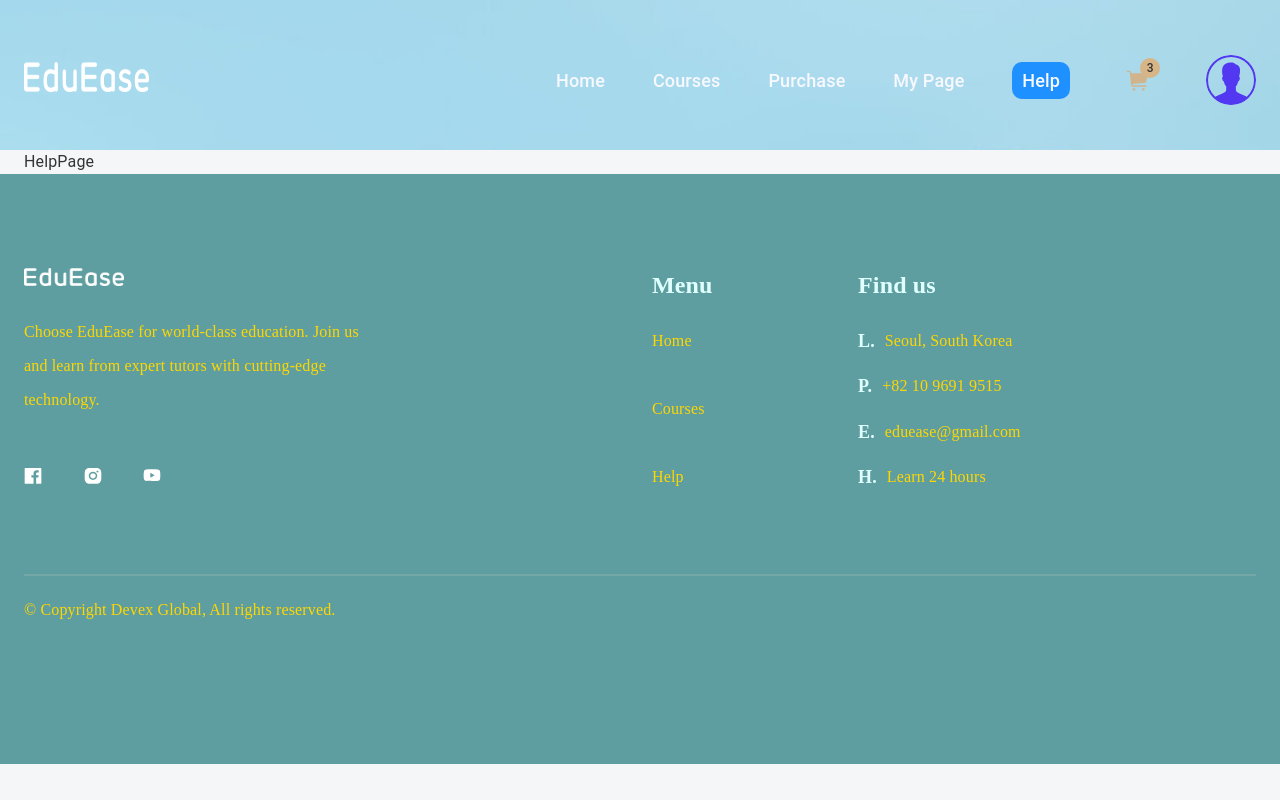
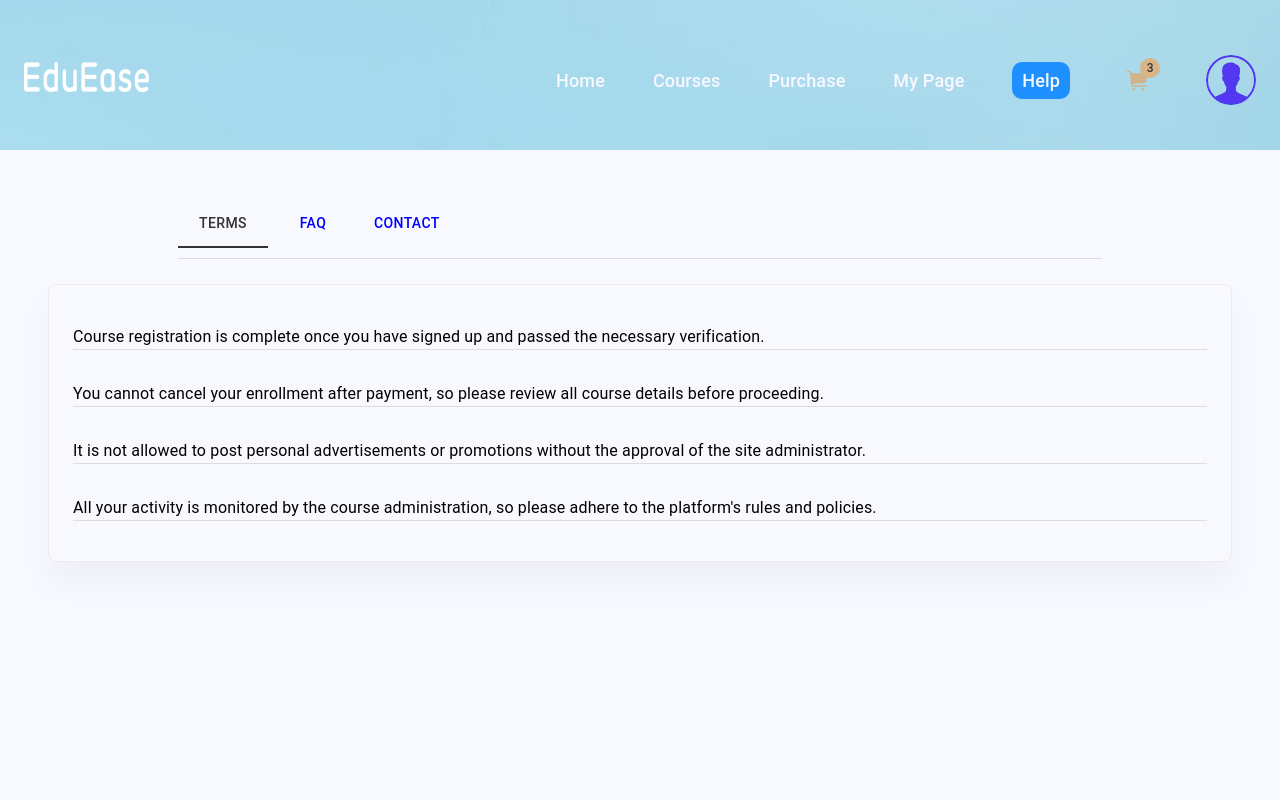
Before and after one commit to jurabek10/eduease-burak, a React (Create React App) app: page /help in a window 1280 px wide. Shown: the top 800 px of the page. Built offline with nearby package versions, Linux system fonts and the light colour scheme.

Commit message:
feat: publish helpPage

```diff
--- /dev/null
+++ b/src/css/help.css
@@ -0,0 +1,161 @@
+.help-page {
+  width: 100%;
+  height: auto;
+  display: flex;
+  background: #f8f8ff;
+}
+.help-page .help-container {
+  margin-top: 50px;
+  margin-bottom: 50px;
+  flex-direction: row;
+}
+.help-page .help-menu {
+  width: 100%;
+  height: 60px;
+  display: flex;
+  flex-direction: row;
+  justify-content: center;
+  border-bottom: 1px solid #f8f8ff;
+}
+.help-page .help-menu .table-list {
+  display: flex;
+  justify-content: space-between;
+}
+.help-page .css-1gsv261 {
+  width: 75%;
+}
+.help-page .css-heg063-MuiTabs-flexContainer {
+  justify-content: space-between;
+}
+.help-page .css-19kzrtu {
+  padding-top: 24px;
+}
+.help-page .help-main-content {
+  width: 100%;
+  height: 1000px;
+}
+.help-page .rules-box {
+  padding: 24px;
+  width: 100%;
+  height: auto;
+  display: flex;
+  flex-direction: column;
+  align-items: center;
+  justify-content: center;
+  background: #f8f8ff;
+  border: 1px solid #ededed;
+  box-shadow: 0px 20px 30px rgba(25, 25, 46, 0.04);
+  border-radius: 8px;
+}
+.rules-box .rules-frame {
+  width: 100%;
+  height: 100%;
+  display: flex;
+  flex-direction: column;
+}
+.rules-box .rules-frame p {
+  border-bottom: 1px solid #dddddd;
+  color: #000000;
+  font-family: "Roboto", "Helvetica", "Arial", sans-serif;
+  font-weight: 400;
+  font-size: 1rem;
+  letter-spacing: 0.00938em;
+}
+.help-page .accordion-menu {
+  width: 100%;
+  height: auto;
+  display: flex;
+  flex-direction: column;
+}
+.help-page .admin-letter-box {
+  padding: 60px;
+  width: 100%;
+  height: auto;
+  display: flex;
+  flex-direction: column;
+  align-items: center;
+  justify-content: center;
+  background: #f8f8ff;
+  border: 1px solid #ededed;
+  box-shadow: 0px 20px 30px rgba(25, 25, 46, 0.04);
+  border-radius: 8px;
+}
+.help-page .admin-letter-box .admin-letter-container {
+  width: 100%;
+  height: 100%;
+  display: flex;
+  flex-direction: column;
+}
+.help-page .admin-letter-container .admin-letter-frame {
+  margin-top: 30px;
+  display: flex;
+  flex-direction: column;
+}
+.help-page .admin-letter-frame span {
+  font-family: "ABeeZee";
+  font-style: normal;
+  font-weight: 400;
+  font-size: 24px;
+  line-height: 28px;
+  color: #140342;
+}
+.help-page .admin-letter-frame p {
+  margin-top: 20px;
+  font-family: "Sedan";
+  font-style: normal;
+  font-weight: 400;
+  font-size: 15px;
+  line-height: 26px;
+  color: #4f547b;
+}
+.help-page .admin-letter-container .admin-letter-frame {
+  display: flex;
+  flex-direction: column;
+}
+.help-page .admin-letter-frame .admin-input-box {
+  margin-top: 30px;
+  width: 100%;
+  height: auto;
+  display: flex;
+  flex-direction: column;
+}
+.help-page .admin-letter-frame .admin-input-box label {
+  font-family: "Verdana";
+  font-style: normal;
+  font-weight: 700;
+  font-size: 16px;
+  line-height: 19px;
+  color: #140342;
+}
+.help-page .admin-letter-frame .admin-input-box input {
+  margin-top: 10px;
+  padding: 20px;
+  width: 100%;
+  height: 60px;
+  display: flex;
+  background: #f8f8ff;
+  border: 1px solid #dddddd;
+  border-radius: 8px;
+  font-family: "Verdana";
+  font-style: normal;
+  font-weight: 400;
+  font-size: 15px;
+  line-height: 26px;
+  color: #4f547b;
+}
+.help-page .admin-letter-frame .admin-input-box textarea {
+  margin-top: 10px;
+  padding: 20px;
+  width: 100%;
+  height: 150px;
+  display: flex;
+  background: #f8f8ff;
+  border: 1px solid #dddddd;
+  border-radius: 8px;
+  font-family: "Verdana";
+  font-style: normal;
+  font-weight: 400;
+  font-size: 15px;
+  line-height: 26px;
+  color: #4f547b;
+}
--- a/src/lib/data/terms.ts
+++ b/src/lib/data/terms.ts
@@ -1,34 +1,6 @@
-export const plans = [
-  {
-    title: "Hot Discount Days",
-    desc: "Each Friday we deliver highest discounts",
-    author: "Chef Deming",
-    date: "30 min ago",
-    location: "Turkey, Istambul",
-    img: "/img/discount.webp",
-  },
-  {
-    title: "Coming Soon",
-    desc: "Be ready for fresh Arrivals from Monday!",
-    author: "Belissimo Arthur",
-    date: "2 days ago",
-    location: "Turkey, Istambul",
-    img: "/img/fresh.webp",
-  },
-  {
-    title: "New Project Lunch",
-    desc: "New Restaurant is opening in Florida",
-    author: "Morgan News",
-    date: "5 days ago",
-    location: "USA, Florida",
-    img: "/img/coming.webp",
-  },
-  {
-    title: "Join us on sns",
-    desc: "🥬 We are offering healthy food reciepies on sns",
-    author: "Belissimo Agent",
-    date: "A week ago",
-    location: "Europe, France",
-    img: "/img/food-city.webp",
-  },
+export const terms = [
+  "Course registration is complete once you have signed up and passed the necessary verification.",
+  "You cannot cancel your enrollment after payment, so please review all course details before proceeding.",
+  "It is not allowed to post personal advertisements or promotions without the approval of the site administrator.",
+  "All your activity is monitored by the course administration, so please adhere to the platform's rules and policies.",
 ];
--- a/src/screens/helpPage/index.tsx
+++ b/src/screens/helpPage/index.tsx
@@ -1,4 +1,127 @@
-import { Container } from "@mui/material";
+import React from "react";
+import { Box, Container, Stack, Tabs } from "@mui/material";
+import Typography from "@mui/material/Typography";
+import Tab from "@mui/material/Tab";
+import Accordion from "@mui/material/Accordion";
+import AccordionSummary from "@mui/material/AccordionSummary";
+import AccordionDetails from "@mui/material/AccordionDetails";
+import ExpandMoreIcon from "@mui/icons-material/ExpandMore";
+import Button from "@mui/material/Button";
+import TabContext from "@mui/lab/TabContext";
+import TabPanel from "@mui/lab/TabPanel";
+import "../../css/help.css";
+import { faq } from "../../lib/data/faq";
+import { terms } from "../../lib/data/terms";
+// import { faq } from "/../../lib/data/faq";
+// import { terms } from "../../../lib/data/terms";
+
 export default function HelpPage() {
-  return <Container>HelpPage</Container>;
+  const [value, setValue] = React.useState("1");
+  /** HANDLERS **/
+  const handleChange = (e: React.SyntheticEvent, newValue: string) => {
+    setValue(newValue);
+  };
+  return (
+    <div className={"help-page"}>
+      <Container className={"help-container"}>
+        <TabContext value={value}>
+          <Box className={"help-menu"}>
+            <Box sx={{ borderBottom: 1, borderColor: "divider" }}>
+              <Tabs
+                value={value}
+                onChange={handleChange}
+                aria-label="lab API tabs example"
+                className={"table_list"}
+              >
+                <Tab sx={{ color: "blue" }} label="TERMS" value={"1"} />
+                <Tab sx={{ color: "blue" }} label="FAQ" value={"2"} />
+                <Tab sx={{ color: "blue" }} label="CONTACT" value={"3"} />
+              </Tabs>
+            </Box>
+          </Box>
+          <Stack>
+            <Stack className={"help-main-content"}>
+              <TabPanel value={"1"}>
+                <Stack className={"rules-box"}>
+                  <Box className={"rules-frame"}>
+                    {terms.map((value, number) => {
+                      return <p key={number}>{value}</p>;
+                    })}
+                  </Box>
+                </Stack>
+              </TabPanel>
+              <TabPanel value={"2"}>
+                <Stack className={"accordion-menu"}>
+                  {faq.map((value, number) => {
+                    return (
+                      <Accordion key={number}>
+                        <AccordionSummary
+                          expandIcon={<ExpandMoreIcon />}
+                          aria-controls="panel1a-content"
+                          id="panel1a-header"
+                        >
+                          <Typography>{value.question}</Typography>
+                        </AccordionSummary>
+                        <AccordionDetails>
+                          <Typography>{value.answer}</Typography>
+                        </AccordionDetails>
+                      </Accordion>
+                    );
+                  })}
+                </Stack>
+              </TabPanel>
+              <TabPanel value={"3"}>
+                <Stack className={"admin-letter-box"}>
+                  <Stack className={"admin-letter-container"}>
+                    <Box className={"admin-letter-frame"}>
+                      <span>Contact us!</span>
+                      <p>Fill out below form to send a message!</p>
+                    </Box>
+                    <form
+                      action={"#"}
+                      method={"POST"}
+                      className={"admin-letter-frame"}
+                    >
+                      <div className={"admin-input-box"}>
+                        <label>Your name</label>
+                        <input
+                          type={"text"}
+                          name={"memberNick"}
+                          placeholder={"Type your name here"}
+                        />
+                      </div>
+                      <div className={"admin-input-box"}>
+                        <label>Your email</label>
+                        <input
+                          type={"text"}
+                          name={"memberEmail"}
+                          placeholder={"Type your email here"}
+                        />
+                      </div>
+                      <div className={"admin-input-box"}>
+                        <label>Message</label>
+                        <textarea
+                          name={"memberMsg"}
+                          placeholder={"Your message"}
+                        ></textarea>
+                      </div>
+                      <Box
+                        display={"flex"}
+                        justifyContent={"flex-end"}
+                        sx={{ mt: "30px" }}
+                      >
+                        <Button type={"submit"} variant="contained">
+                          Send
+                        </Button>
+                      </Box>
+                    </form>
+                  </Stack>
+                </Stack>
+              </TabPanel>
+            </Stack>
+          </Stack>
+        </TabContext>
+      </Container>
+    </div>
+  );
 }
--- a/src/screens/purchasePage/FinishedPurchase.tsx
+++ b/src/screens/purchasePage/FinishedPurchase.tsx
@@ -1,5 +1,5 @@
 import React from "react";
-import { Container, Stack, Box } from "@mui/material";
+import { Box } from "@mui/material";
 import TabPanel from "@mui/lab/TabPanel";
 
 export default function FinishedOrders() {
--- a/src/screens/purchasePage/index.tsx
+++ b/src/screens/purchasePage/index.tsx
@@ -30,9 +30,21 @@
                   aria-label="basic tabs example"
                   className={"table_list"}
                 >
-                  <Tab label="PAUSED PURCHASES" value={"1"} />
-                  <Tab label="PROCESS PURCHASES" value={"2"} />
-                  <Tab label="FINISHED PURCHASES" value={"3"} />
+                  <Tab
+                    sx={{ color: "blue" }}
+                    label="PAUSED PURCHASES"
+                    value={"1"}
+                  />
+                  <Tab
+                    sx={{ color: "blue" }}
+                    label="PROCESS PURCHASES"
+                    value={"2"}
+                  />
+                  <Tab
+                    sx={{ color: "blue" }}
+                    label="FINISHED PURCHASES"
+                    value={"3"}
+                  />
                 </Tabs>
               </Box>
               <Stack className={"order-main-contents"}>
```
Also changed, not shown: src/lib/data/faq.ts (+15 -12 lines).
